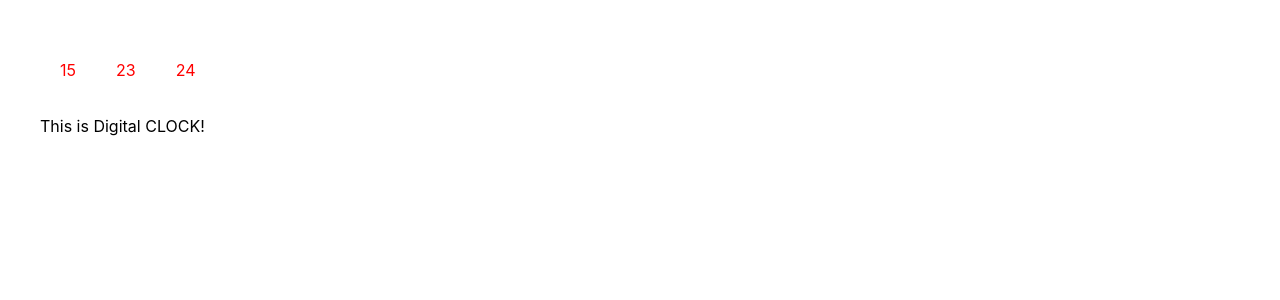
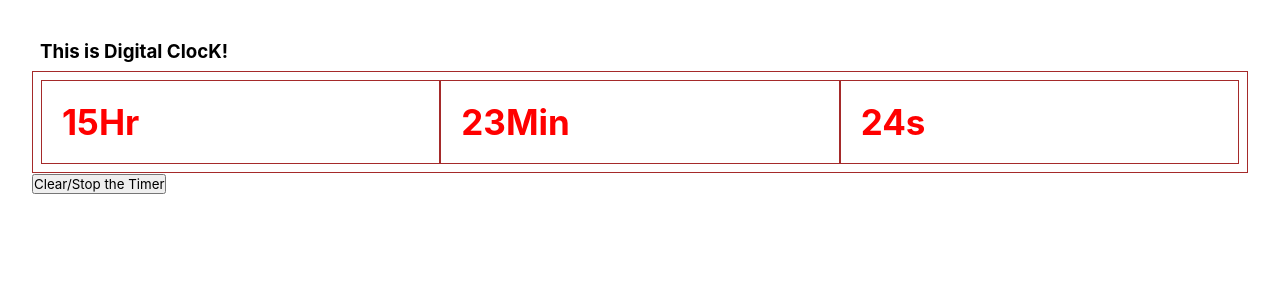
Before and after one commit to Dilli822/Genese-Academy-React-Js, a React (Create React App) app in the folder Genese-Academy/React/Learn React/test-app/: page /digitalClock in a window 1280 px wide. Shown: the top 300 px of the page. Built offline with nearby package versions, Linux system fonts and the light colour scheme.

Commit message:
[added] adds parent to child function passed as props clear willUnmount component....

```diff
--- a/Genese-Academy/React/Learn React/test-app/src/component/MyFirstComponent.jsx
+++ b/Genese-Academy/React/Learn React/test-app/src/component/MyFirstComponent.jsx
@@ -57,6 +57,13 @@ export default class MyFirstComponent extends Component{
     //     });
     // }
 
+    // Parent Function which will be callef
+    callingParentFunction=()=>{
+        alert('Hello this is Parent Function being called by child passed as props');
+        console.log('hello testing');
+    }
+
+
     render() {
         return (
             <div className='firstDiv'>
@@ -85,7 +92,8 @@ export default class MyFirstComponent extends Component{
              the state using props. Once props is declared it cannot be changed
              if any component receives the data or value then it is sent with props form to pass
              data from one component to another props is used */}
-             {/* <div className="secondComponent">
+
+             <div className="secondComponent">
                  <MySecondComponent
                   userName={this.state.username}
                   // we can also send many other props
@@ -93,9 +101,12 @@ export default class MyFirstComponent extends Component{
                   address = {this.state.address}
                   age = {this.state.age}
                   phoneNumber = {this.state.phoneNumber}
+                //   function itself is passed as props to secondComponent
+                clickFunction =  {this.state.callingParentFunction}
+                 />
 
-                 />
-             </div> */}
+             </div>
+
              <Link to = {{
                 //  '/MySecondComponent'
                 pathname: "/MySecondComponent",
@@ -108,6 +119,10 @@ export default class MyFirstComponent extends Component{
                 <Link to={{pathname: "/MyThirdComponent" }}>
                 <button>Go To Third Component</button></Link>
 
+                <Link to = {{pathname: '/digitalClock'}}>
+                    <button> Try Digital Clock </button>
+                </Link>
+
             </div>
         )
     }
--- a/Genese-Academy/React/Learn React/test-app/src/component/MySecondComponent.jsx
+++ b/Genese-Academy/React/Learn React/test-app/src/component/MySecondComponent.jsx
@@ -19,12 +19,20 @@ export default class MySecondComponent extends Component{
             <p>  Address is : {this.props.address}  </p>
             <p> Phone Number is : {this.props.phoneNumber} </p>
             <p> Age is {this.props.age} </p>
+
+            {/* button for calling the function which is passed as props here from myfirstComponent */}
+
+
             </div>
+
+
 
 
             {/* Link with route name without reloading the page */}
             <Link to={'/'}><button> GO TO FIRST COMPONENT WITHOUT RELOADING </button></Link>
+            <button onClick="alert('fgfgf')">clickParentFunc</button>
             </div>
+
 
         )
     }
--- a/Genese-Academy/React/Learn React/test-app/src/digitalClock.js
+++ b/Genese-Academy/React/Learn React/test-app/src/digitalClock.js
@@ -17,22 +17,37 @@ export default class DigitalClock extends Component {
         // here self = this is this for outer component but not setInterval's This
         let self = this;
         this.state.timer = setInterval(function(){
+            // if we have wrote the this here down then this will be this for function setInteval
+            // as this is scope of setInterval function
+            // so self this is this for setState outerstate
             self.setState({
                 date: new Date()
             })
-        })
+        }, 1000)
+        console.log(this.state.timer)
     }
+
+    // timer state will be unmounted here with componentwillUnmount
+    componentWillUnmount(){
+        clearInterval(this.timer)
+    }
+
+    // example of Unmounting state woth clearTimer()
+    clearTimer=()=> {
+        clearInterval(this.state.timer)
+    };
+
 
     render() {
         return (
             <div>
-                <div style={{display: 'flex', color: 'red'}}>
-                    <div style={{padding: 20}}>{this.state.date.getHours()}</div>
-                    <div style={{padding: 20}}>{this.state.date.getMinutes()}</div>
-                    <div style={{padding: 20}}>{this.state.date.getSeconds()}</div>
+                <div> <h3> This is Digital ClocK! </h3> </div>
+                <div style={{display: 'flex', color: 'red', fontWeight: 'bold', fontSize: 35, border: '1px solid brown', width: '100%'}}>
+                    <div style={{padding: 20, border: '1px solid brown', width: '100%'}}>{this.state.date.getHours()}Hr</div>
+                    <div style={{padding: 20, border: '1px solid brown', width: '100%'}}>{this.state.date.getMinutes()}Min</div>
+                    <div style={{padding: 20, border: '1px solid brown', width: '100%'}}>{this.state.date.getSeconds()}s</div>
                 </div>
-                <div>This is Digital CLOCK!</div>
-
+                <button onClick={this.clearTimer}>Clear/Stop the Timer</button>
             </div>
         )
     }
```
